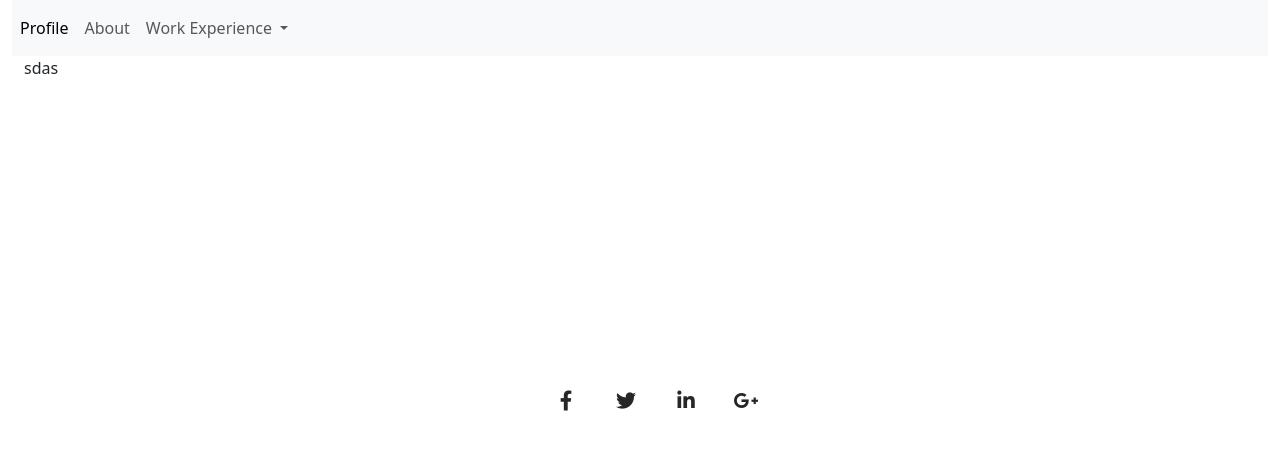
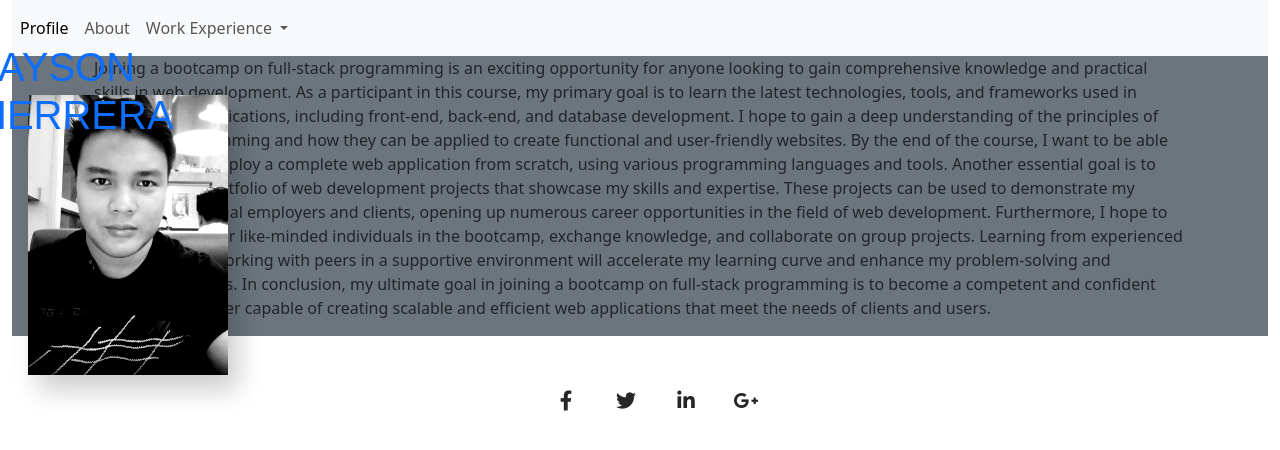
Before and after one commit to jayson182005/web-portfolio, a plain HTML site: page index.html in a window 1280 px wide. Drawn offline with nearby package versions, Linux system fonts and the light colour scheme.

Commit message:
:plant:additional folder resources

```diff
--- a/index.html
+++ b/index.html
@@ -36,8 +36,27 @@
             </ul>
           </div>
       </nav>
-<main class="container-fluid">
-    sdas
+<main class="container-fluid d-flex bg-secondary">
+<div class="container">
+    <a href="#" class="photo">
+        <h1>JAYSON HERRERA</h1>
+          <img src="resources/profile-img.jpg" />
+        <div class="glow-wrap">
+          <i class="glow"></i>
+        </div>
+      </a>
+      <div class="container-sm"><p>Joining a bootcamp on full-stack programming is an exciting opportunity for anyone looking to gain comprehensive knowledge and practical skills in web development. As a participant in this course, my primary goal is to learn the latest technologies, tools, and frameworks used in building web applications, including front-end, back-end, and database development.
+
+        I hope to gain a deep understanding of the principles of full-stack programming and how they can be applied to create functional and user-friendly websites. By the end of the course, I want to be able to develop and deploy a complete web application from scratch, using various programming languages and tools.
+
+        Another essential goal is to build a robust portfolio of web development projects that showcase my skills and expertise. These projects can be used to demonstrate my abilities to potential employers and clients, opening up numerous career opportunities in the field of web development.
+
+        Furthermore, I hope to connect with other like-minded individuals in the bootcamp, exchange knowledge, and collaborate on group projects. Learning from experienced instructors and working with peers in a supportive environment will accelerate my learning curve and enhance my problem-solving and collaboration skills.
+
+        In conclusion, my ultimate goal in joining a bootcamp on full-stack programming is to become a competent and confident full-stack developer capable of creating scalable and efficient web applications that meet the needs of clients and users.</p>
+    </div>
+    </div>
+
 </main>
 <footer>
     <div class="socmed-container">
--- a/style.css
+++ b/style.css
@@ -72,3 +72,74 @@
   .socmed-container ul li:nth-child(4) a:before {
     background: #dd4b39;
   }
+
+  body{
+    background: rgba(218,218,218,1)
+  }
+
+  a{
+    color: #111
+  }
+
+  .photo{
+    position: absolute;
+    top: 30%;
+    left: 10%;
+    transform: translate(-50%, -50%);
+    display: block;
+  }
+
+  .photo img{
+    width: 200px;
+    height: 280px;
+    object-fit: cover;
+    filter: grayscale(100%) contrast(120%);
+    box-shadow: 10px 15px 25px 0 rgba(0,0,0,.2);
+    display: block;
+    transition: all .5s cubic-bezier(0.645, 0.045, 0.355, 1);
+    margin-top: -10px;
+  }
+
+  .photo:hover img{
+    box-shadow: 1px 1px 10px 0 rgba(0,0,0,.1);
+  }
+
+  .photo .glow-wrap{
+    overflow: hidden;
+    position: absolute;
+    width: 100%;
+    height: 100%;
+    top: 0;
+    margin-top: -10px;
+  }
+
+  .photo .glow{
+    display: block;
+    position:absolute;
+    width: 40%;
+    height: 200%;
+    background: rgba(255,255,255,.2);
+    top: 0;
+    filter: blur(5px);
+    transform: rotate(45deg) translate(-450%, 0);
+    transition: all .5s cubic-bezier(0.645, 0.045, 0.355, 1);
+  }
+
+  .photo:hover .glow{
+    transform: rotate(45deg) translate(450%, 0);
+    transition: all 1s cubic-bezier(0.645, 0.045, 0.355, 1);
+  }
+
+  .photo:hover img,
+  .photo:hover .glow-wrap{
+    margin-top: 0;
+  }
+
+  h1{
+    position: absolute;
+    z-index: 1;
+    transform: translate(-25%, -65%);
+    font-family: 'Montserrat', sans-serif;
+    margin: 0;
+    line-height: 1.2;
+  }
```
Also changed, not shown: resources/profile-img.jpg (added).
